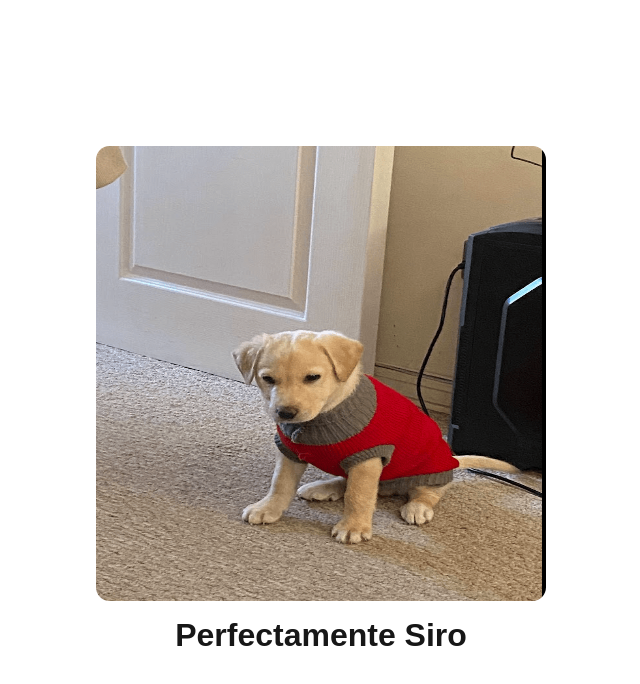
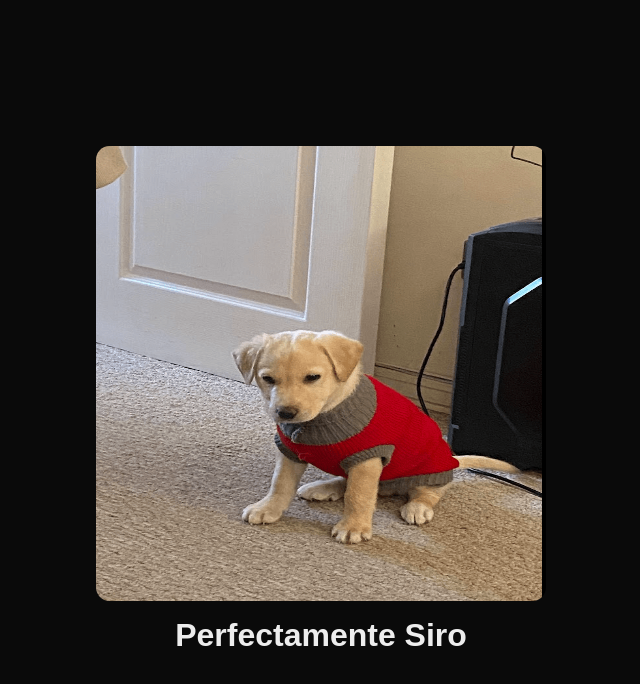
Before and after one commit to FranVg98/siro.cl, a Next.js app: page / in a window 1280 px wide. Shown: the top 684 px of the page, without its empty margins (319-959 px from the left). Built offline with nearby package versions, Linux system fonts and the light colour scheme.

Commit message:
fix colores modo oscuro

```diff
--- a/src/app/globals.css
+++ b/src/app/globals.css
@@ -1,5 +1,4 @@
 :root {
-  --background: #ffffff;
   --foreground: #171717;
 }
 
@@ -17,8 +16,8 @@ body {
 }
 
 body {
-  color: var(--foreground);
-  background: var(--background);
+  color: #ededed;
+  background: #0a0a0a;
   font-family: Arial, Helvetica, sans-serif;
   -webkit-font-smoothing: antialiased;
   -moz-osx-font-smoothing: grayscale;
```
